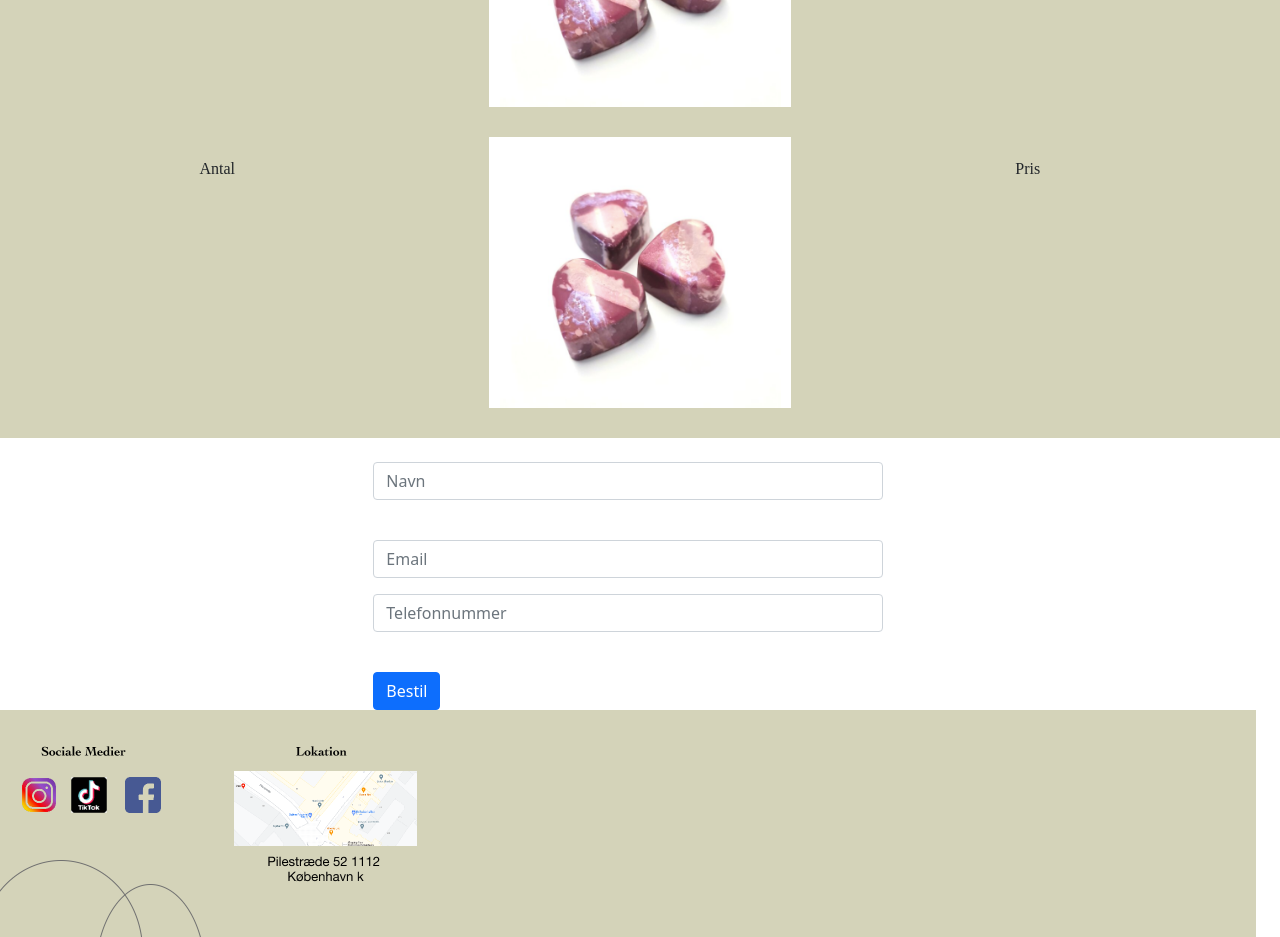
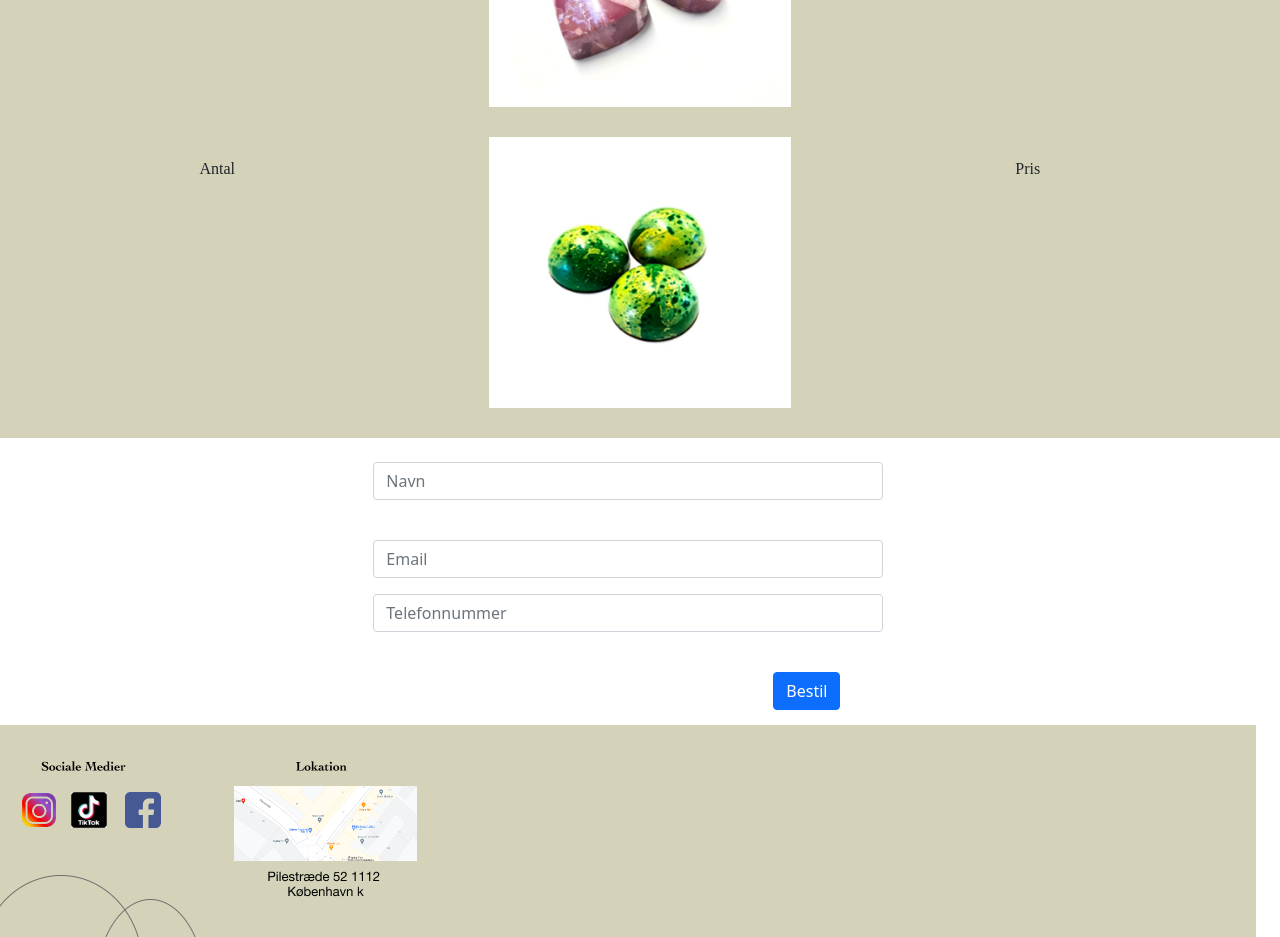
Before and after one commit to simo212a/Chocolate_Club_webside, a website: page click_&_collect.html in a window 1280 px wide. Shown: the part 1340-2277 px from the top of the page. Drawn offline with nearby package versions, Linux system fonts and the light colour scheme; files that its build step writes are made by us from their sources; a web font is replaced by a local one.

Commit message:
click_&_collect.html

```diff
--- a/click_&_collect.html
+++ b/click_&_collect.html
@@ -91,7 +91,7 @@
                     </div>
                     <div class="col-4 col-xl-3 mx-auto">
                         <div class="karamel_CC">
-                            <img src="Images/pekan_nugat.png" alt="pekan nugat chokolade">
+                            <img src="Images/karamel.png" alt="pekan nugat chokolade">
                         </div>
                     </div>
                     <div class="col-2 mx-auto">
--- a/css/Click_and_collect.scss
+++ b/css/Click_and_collect.scss
@@ -27,3 +27,19 @@
   margin-top: 30px;
   margin-bottom: 30px;
 }
+.btn{
+  margin-bottom: 15px;
+  margin-left: 130px;
+}
+@media screen and (min-width: 750px){
+  .btn{
+   margin-bottom: 15px;
+   margin-left: 295px;
+  }
+}
+@media screen and (min-width: 1000px){
+  .btn{
+    margin-bottom: 15px;
+    margin-left: 400px;
+  }
+}
```
